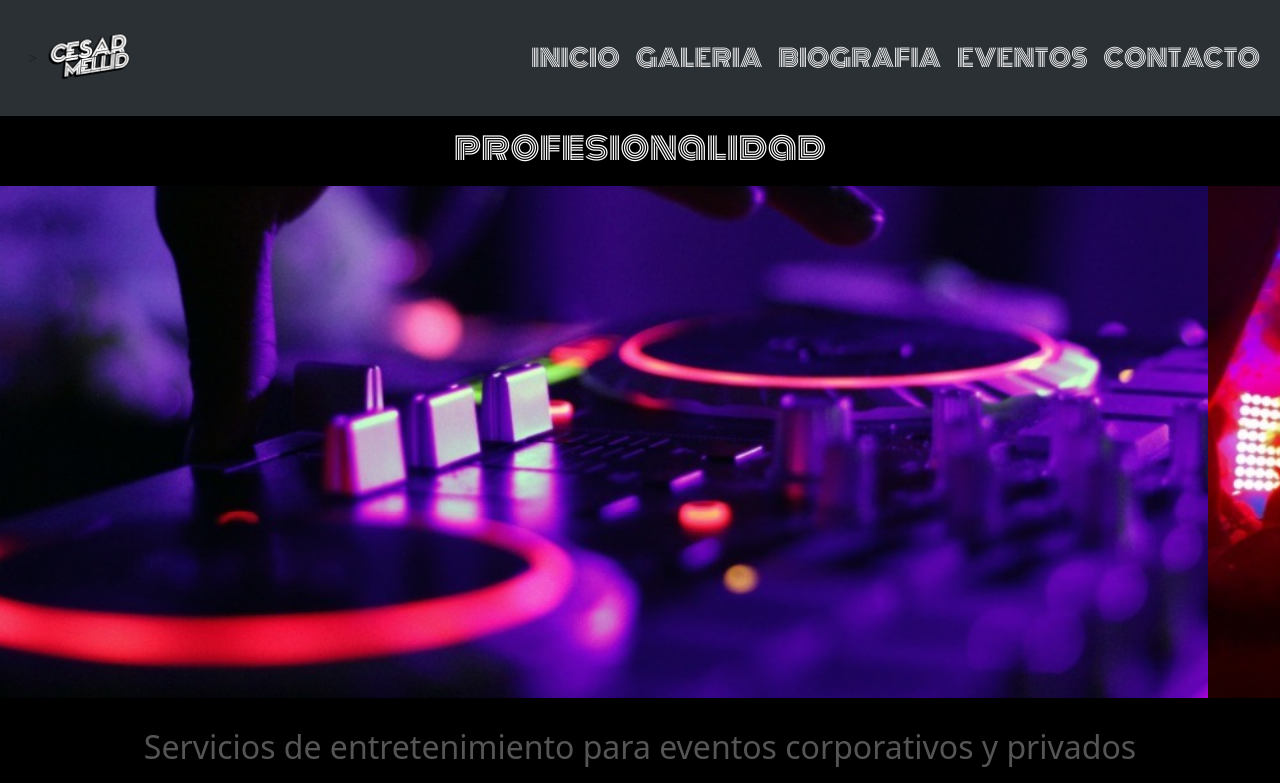
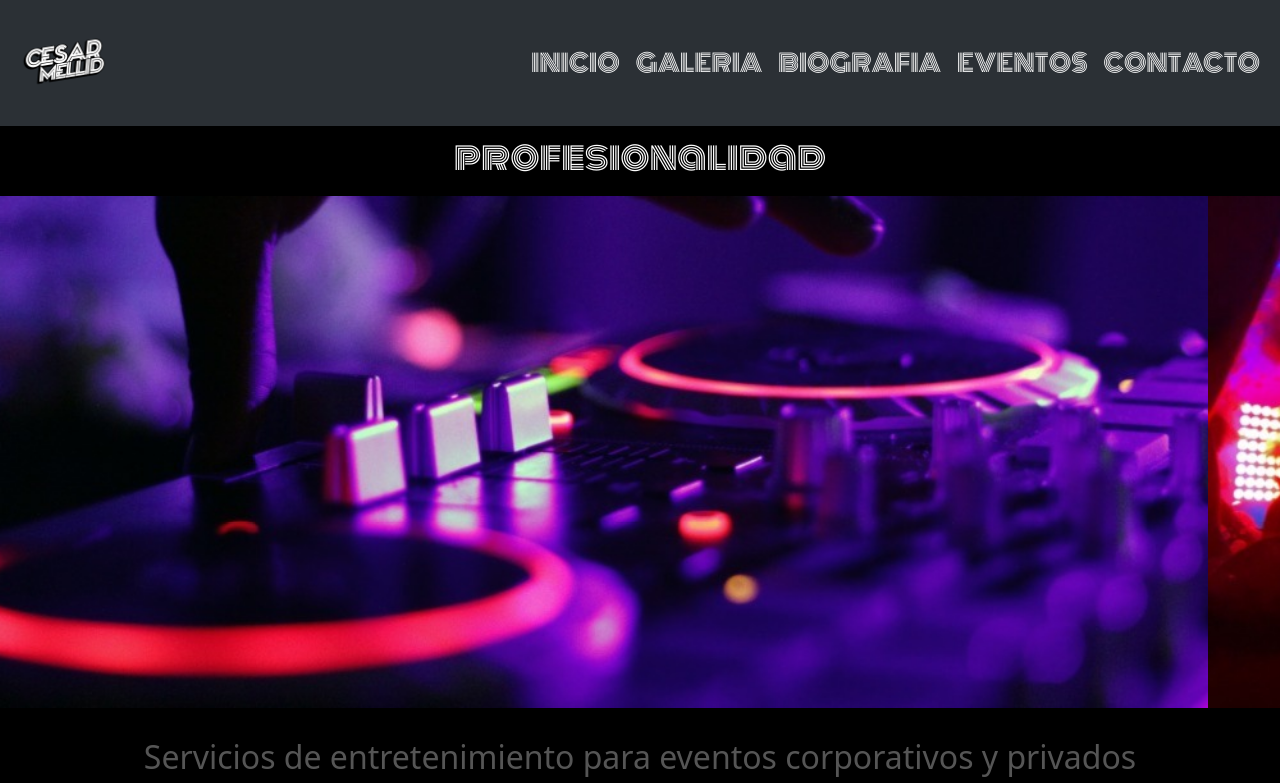
Before and after one commit to mellid/DjCesarMellid, a plain HTML site: page index.html in a window 1280 px wide. Shown: the top 783 px of the page. Drawn offline with nearby package versions, Linux system fonts and the light colour scheme.

Commit message:
corrigo algunas cosas

```diff
--- a/index.html
+++ b/index.html
@@ -1,47 +1,30 @@
 <!DOCTYPE html>
 
+<!DOCTYPE html>
 <html lang="en">
   <head>
     <meta charset="UTF-8" />
-
     <meta http-equiv="X-UA-Compatible" content="IE=edge" />
-
     <meta name="viewport" content="width=device-width, initial-scale=1.0" />
-
     <link rel="icon" href="./img/Logo.ico" />
-    <link
-      href="https://cdn.jsdelivr.net/npm/bootstrap@5.3.0-alpha1/dist/css/bootstrap.min.css"
+    <link href="https://cdn.jsdelivr.net/npm/bootstrap@5.3.0-alpha1/dist/css/bootstrap.min.css"
       rel="stylesheet"
       integrity="sha384-GLhlTQ8iRABdZLl6O3oVMWSktQOp6b7In1Zl3/Jr59b6EGGoI1aFkw7cmDA6j6gD"
-      crossorigin="anonymous"
-    />
-    <link
-      rel="stylesheet"
-      href="https://cdn.jsdelivr.net/npm/bootstrap-icons@1.10.3/font/bootstrap-icons.css"
-    />
-
+      crossorigin="anonymous" />
+    <link rel="stylesheet" href="https://cdn.jsdelivr.net/npm/bootstrap-icons@1.10.3/font/bootstrap-icons.css" />
     <meta name="description" content="DJ profesional para fiestas y eventos: Nuestros servicios de DJ profesional te ofrecen la mejor música, iluminación y entretenimiento para hacer que tu fiesta sea inolvidable. Desde cumpleaños hasta eventos corporativos y privados, nuestro equipo de expertos se asegurará de que tengas la mejor experiencia de fiesta posible." />
     <meta name="keywords" content="dj, profesional, fiesta, cumpleaños, fiestas corporativas, eventos privados, música, iluminación">
-
     <link rel="stylesheet" href="./sass/style.css" />
     <title>DJ profesional para fiestas y eventos - Servicios de entretenimiento</title>
   </head>
-
   <body>
     <header>
-      <nav
-        class="navbar navbar-dark navbar-expand-lg bg-body-tertiary"
-        data-bs-theme="dark">
+      <nav class="navbar navbar-dark navbar-expand-lg bg-body-tertiary" data-bs-theme="dark">
         <div class="container-fluid">
-         <a class="navbar-brand" href="./index.html"></a>><img src="./img/Logo.png" class="rounded float-start"/></a><button
-            class="navbar-toggler"
-            type="button"
-            data-bs-toggle="collapse"
-            data-bs-target="#navIndex"
-            aria-controls="navbarNav"
-            aria-expanded="false"
-            aria-label="Toggle navigation">
-            <i class="navbar-toggler-icon navbar-light"></i></button>
+          <a class="navbar-brand" href="./index.html"><img src="./img/Logo.png" class="rounded float-start"/></a>
+          <button class="navbar-toggler" type="button" data-bs-toggle="collapse" data-bs-target="#navIndex" aria-controls="navbarNav" aria-expanded="false" aria-label="Toggle navigation">
+            <i class="navbar-toggler-icon navbar-light"></i>
+          </button>
           <div class="collapse navbar-collapse" id="navIndex">
             <ul class="navbar-nav">
               <li class="nav-item">
```
